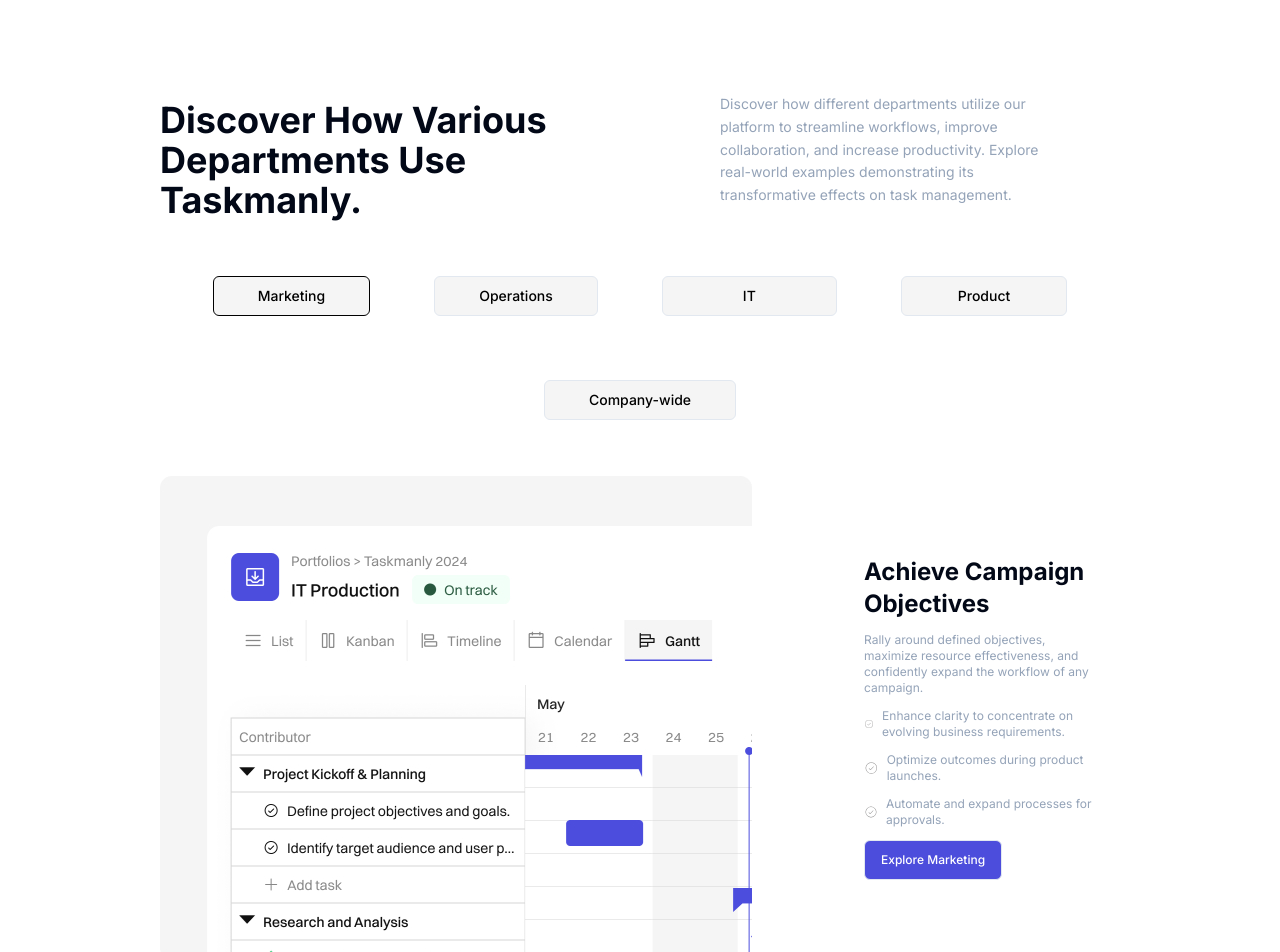
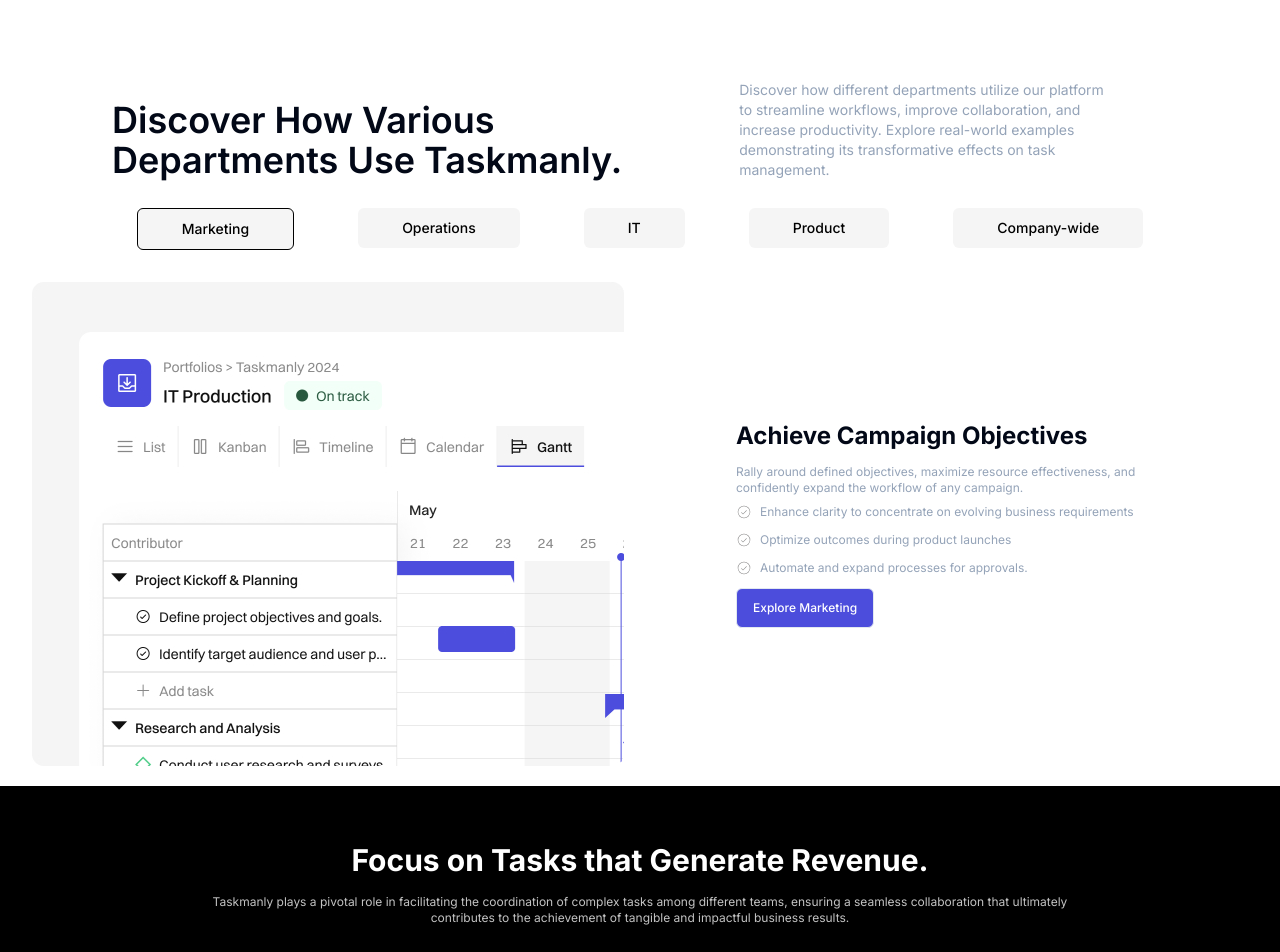
Before and after one commit to aljodavis/landing, a Next.js app: page /landing in a window 1280 px wide. Shown: the top 952 px of the page. Built offline with nearby package versions, Linux system fonts and the light colour scheme.

Commit message:
fix: query

```diff
--- a/app/globals.css
+++ b/app/globals.css
@@ -1,6 +1,18 @@
 @tailwind base;
 @tailwind components;
 @tailwind utilities;
+
+@layer utilities {
+  /* Hide scrollbar for Chrome, Safari and Opera */
+  .no-scrollbar::-webkit-scrollbar {
+    display: none;
+  }
+  /* Hide scrollbar for IE, Edge and Firefox */
+  .no-scrollbar {
+    -ms-overflow-style: none; /* IE and Edge */
+    scrollbar-width: none; /* Firefox */
+  }
+}
 
 @layer base {
   :root {
--- a/app/landing/page.tsx
+++ b/app/landing/page.tsx
@@ -2,127 +2,136 @@
 import { PiCheckCircleThin } from "react-icons/pi";
 import { PiCaretRightThin } from "react-icons/pi";
 import { Button } from "@/components/ui/button";
-import React from 'react'
+import React from "react";
 
 const landing = () => {
   const data = [
     {
       title: "Effortless Task Creation",
       text: "Seamlessly create new tasks with ease, whether you're working individually or collaborating with your team.",
-            img: "/images/work1.jpg"
+      img: "/images/work1.jpg",
     },
     {
       title: "Organization with Streamlined List View",
       text: "Immerse yourself in a clean and intuitive list view that enhances visibility and simplifies your workflow.",
-            img: "/images/work2.jpg"
+      img: "/images/work2.jpg",
     },
     {
       title: "Potential of Your Efficiency with AutoFlow",
       text: "Seamlessly automate repetitive tasks, streamline processes, and elevate your productivity to new heights.",
-            img: "/images/work3.jpg"
+      img: "/images/work3.jpg",
     },
     {
       title: "Summaries for Enhanced Task Management",
       text: "Elevate your productivity with succinct task summaries that provide a quick overview of key details.",
-            img: "/images/work4.jpg"
-        }
+      img: "/images/work4.jpg",
+    },
   ];
 
+  const features = [
+    "Enhance clarity to concentrate on evolving business requirements",
+    "Optimize outcomes during product launches",
+    "Automate and expand processes for approvals.",
+  ];
+
+  const buttons = ["Marketing", "Operations", "IT", "Product", "Company-wide"];
+
   return (
-        <main className="bg-white font-Switzer w-full h-full">
-            <section className="bg-white w-full h-full">
-                <div className="flex flex-col md:flex-row mt-20 mx-5 md:mx-20 justify-between items-center gap-10">
-                    <h1 className="text-2xl md:text-4xl mt-5 ml-0 md:ml-20 font-bold w-full md:w-[45%] text-center md:text-left">
+    <main className="bg-white font-Switzer">
+      <section className="bg-white [&>*]:container [&>*]:mx-auto">
+        <div className="flex flex-col md:flex-row mt-15 md:mt-20 mx-5 md:mx-20 justify-between items-center gap-6">
+          <h1 className="text-3xl md:text-4xl mt-5  md:ml-20 font-semibold  w-full md:w-[45%] text-left">
             Discover How Various Departments Use Taskmanly.
           </h1>
-                    <p className="text-sm text-slate-400 w-full md:w-[30%] leading-relaxed text-center md:text-left mr-0 md:mr-36">
-                        Discover how different departments utilize our platform to streamline workflows, improve collaboration, and increase productivity. Explore real-world examples demonstrating its transformative effects on task management.
+          <p className="text-xs md:text-sm text-slate-400 w-full md:w-[30%] leading-relaxed text-left md:text-left mr-0 md:mr-36">
+            Discover how different departments utilize our platform to
+            streamline workflows, improve collaboration, and increase
+            productivity. Explore real-world examples demonstrating its
+            transformative effects on task management.
           </p>
         </div>
-                <div className="mt-14 mx-5 md:mx-40 flex flex-wrap justify-center gap-3 md:gap-6 lg:gap-16">
-                    <Button className="border rounded-md border-black font-Switzer font-medium bg-[#F5F5F5] text-black px-6 md:px-11 py-2">
-                        Marketing
+
+        <div className="mt-7 flex flex-nowrap justify-start lg:justify-center overflow-x-scroll no-scrollbar gap-3 md:gap-6 lg:gap-16">
+          {buttons.map((item, index) => (
+            <Button className="first:border rounded-md border-black font-Switzer font-medium bg-[#F5F5F5] text-black px-6 md:px-11 py-5">
+              {item}
             </Button>
-                    <Button className="border rounded-md bg-[#F5F5F5] font-Switzer font-medium text-black px-6 md:px-11 py-2">
-                        Operations
-                    </Button>
-                    <Button className="border rounded-md bg-[#F5F5F5] font-Switzer font-medium text-black px-10 md:px-20 py-2">
-                        IT
-                    </Button>
-                    <Button className="border rounded-md bg-[#F5F5F5] font-Switzer font-medium text-black px-10 md:px-14 py-2">
-                        Product
-                    </Button>
-                    <Button className="border rounded-md bg-[#F5F5F5] font-Switzer font-medium text-black px-6 md:px-11 py-2">
-                        Company-wide
-                    </Button>
+          ))}
         </div>
-                <div className="mt-14 mb-14 mx-5 md:mx-40 flex flex-col md:flex-row gap-10 md:gap-28 justify-center items-center">
+
+        <div className="mt-8 mx-5 md:mx-40 flex flex-col md:flex-row gap-10 md:gap-28 justify-center items-center">
           <Image
             src="/images/first.jpg"
-                        width={550}
+            width={600}
             height={550}
             alt="Picture of the bg"
-                        className="w-full md:w-auto"
+            className="size-96 object-contain md:w-auto h-auto"
           />
-                    <div className="flex flex-col justify-center items-center md:items-start text-center md:text-left">
+          <div className=" flex flex-col justify-center items-center md:items-start text-left md:text-left">
             <h1 className="text-2xl font-bold">Achieve Campaign Objectives</h1>
             <p className="text-xs mt-3 w-full md:w-[90%] text-slate-400">
-                            Rally around defined objectives, maximize resource effectiveness, and confidently expand the workflow of any campaign.
+              Rally around defined objectives, maximize resource effectiveness,
+              and confidently expand the workflow of any campaign.
             </p>
-                        <div className="flex gap-2 mt-5 md:mt-3 items-center">
-                            <PiCheckCircleThin className="text-[#848383]" />
-                            <p className="text-xs text-slate-400">Enhance clarity to concentrate on evolving business requirements.</p>
-                        </div>
-                        <div className="flex gap-2 mt-3 items-center">
-                            <PiCheckCircleThin className="text-[#848383]" />
-                            <p className="text-xs text-slate-400">Optimize outcomes during product launches.</p>
-                        </div>
-                        <div className="flex gap-2 mt-3 items-center">
-                            <PiCheckCircleThin className="text-[#848383]" />
-                            <p className="text-xs text-slate-400">Automate and expand processes for approvals.</p>
-                        </div>
-                        <Button className="mt-3 text-white text-xs bg-[#4C4DDC] px-4 py-2" variant="outline">
+            <ul className="flex flex-col items-center justify-start gap-3 mt-2">
+              {features.map((item, index) => (
+                <li key={index} className="flex gap-2 align-start w-full">
+                  <PiCheckCircleThin className="text-[#848383] size-4  min-w-fit" />
+                  <p className="text-xs text-slate-400">{item}</p>
+                </li>
+              ))}
+            </ul>
+
+            <Button
+              className="mt-3 text-white text-xs  bg-[#4C4DDC] px-4 py-2 w-full sm:w-fit"
+              variant="outline"
+            >
               Explore Marketing
             </Button>
           </div>
         </div>
       </section>
 
-            <section className="bg-black pb-10 text-white w-full h-full mt-5">
-                <div className="mt-20 p-5 md:p-14 mx-5 md:mx-20 font-Switzer">
-                    <h1 className="text-2xl md:text-4xl font-bold text-center mb-4">
+      <section className="bg-black pb-10 text-white size-full mt-5 [&>*]:container [&>*]:mx-auto">
+        <div className="mt-15 p-5 md:p-14 mx-5 md:mx-20 font-Switzer">
+          <h1 className="text-2xl md:text-3xl font-bold text-center mb-4">
             Focus on Tasks that Generate Revenue.
           </h1>
-                    <p className="text-sm md:text-base text-[#C2C2C2] text-center mx-auto w-full md:w-3/4">
-                        Taskmanly plays a pivotal role in facilitating the coordination of complex tasks among different teams, ensuring a seamless collaboration that ultimately contributes to the achievement of tangible and impactful business results.
+          <p className="text-xs lg:text text-[#C2C2C2] text-center mx-auto w-full lg:w-3/4">
+            Taskmanly plays a pivotal role in facilitating the coordination of
+            complex tasks among different teams, ensuring a seamless
+            collaboration that ultimately contributes to the achievement of
+            tangible and impactful business results.
           </p>
         </div>
 
         <div className="grid grid-cols-1  md:grid-cols-2 gap-7 mx-16 px-3 md:px-12 lg:px-24">
           {data.map((item, index) => (
-                        <div key={index} className="rounded-md border border-white p-4 w-full md:w-[80%] lg:w-[90%] overflow-hidden space-y-3">
-                            <h1 className="text-xl font-bold">{item.title}</h1>
-                            <p className="text-sm text-[#C2C2C2]">{item.text}</p>
-                            <div className="flex items-center text-sm">
+            <div
+              key={index}
+              className="rounded-md border col-span-1 border-white w-full overflow-hidden space-y-3"
+            >
+              <div className="p-4 flex flex-col gap-3">
+                <h1 className="text-lg md:text-xl font-bold">{item.title}</h1>
+                <p className="text-xs md:text-sm text-[#C2C2C2]">{item.text}</p>
+                <button className="flex items-center text-sm">
                   <p className="mr-2">Learn more</p>
                   <PiCaretRightThin />
+                </button>
               </div>
               <Image
                 src={item.img}
                 width={850}
                 height={600}
                 alt="Picture of the bg"
-                                className="rounded-sm object-cover w-full"
+                className="rounded-sm object-cover w-full "
               />
             </div>
           ))}
         </div>
-
-
-
       </section>
     </main>
-    )
-}
+  );
+};
 
 export default landing;
```
Lines whose indentation alone changed are shown as unchanged.
